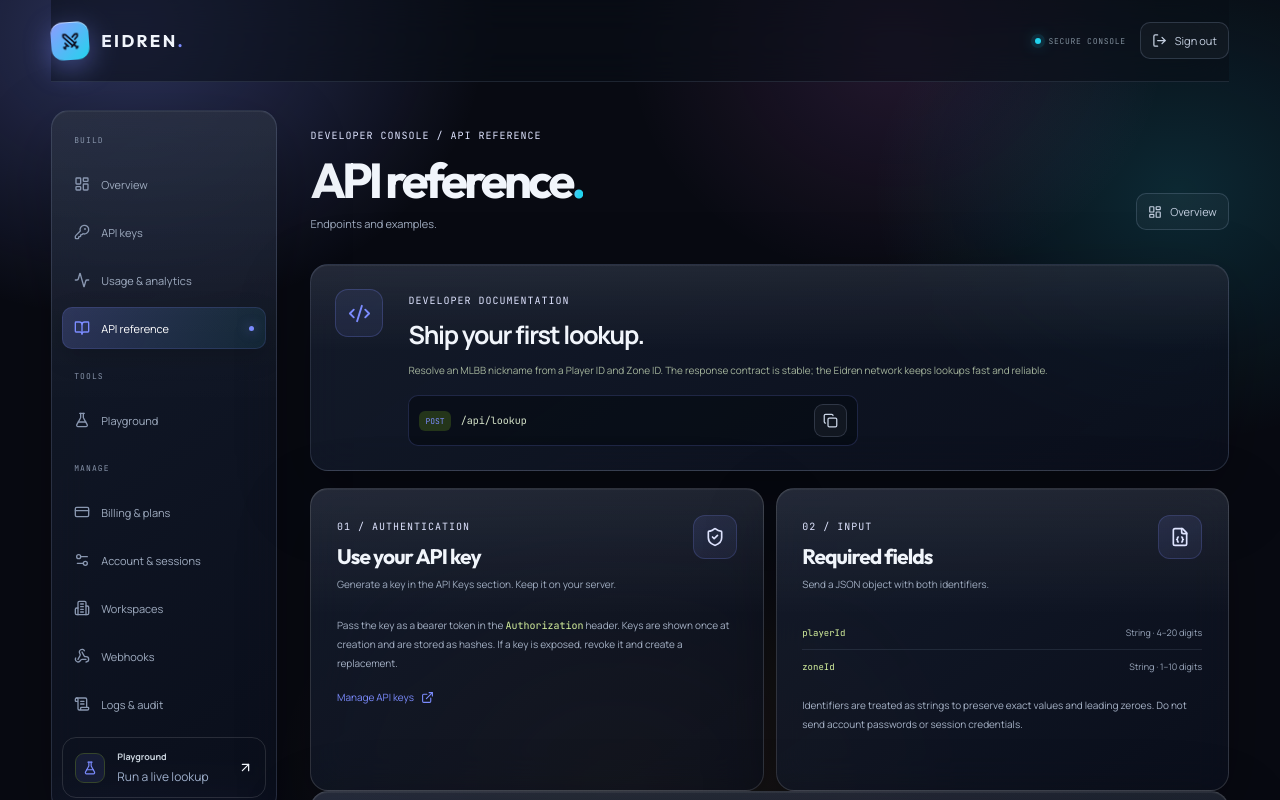
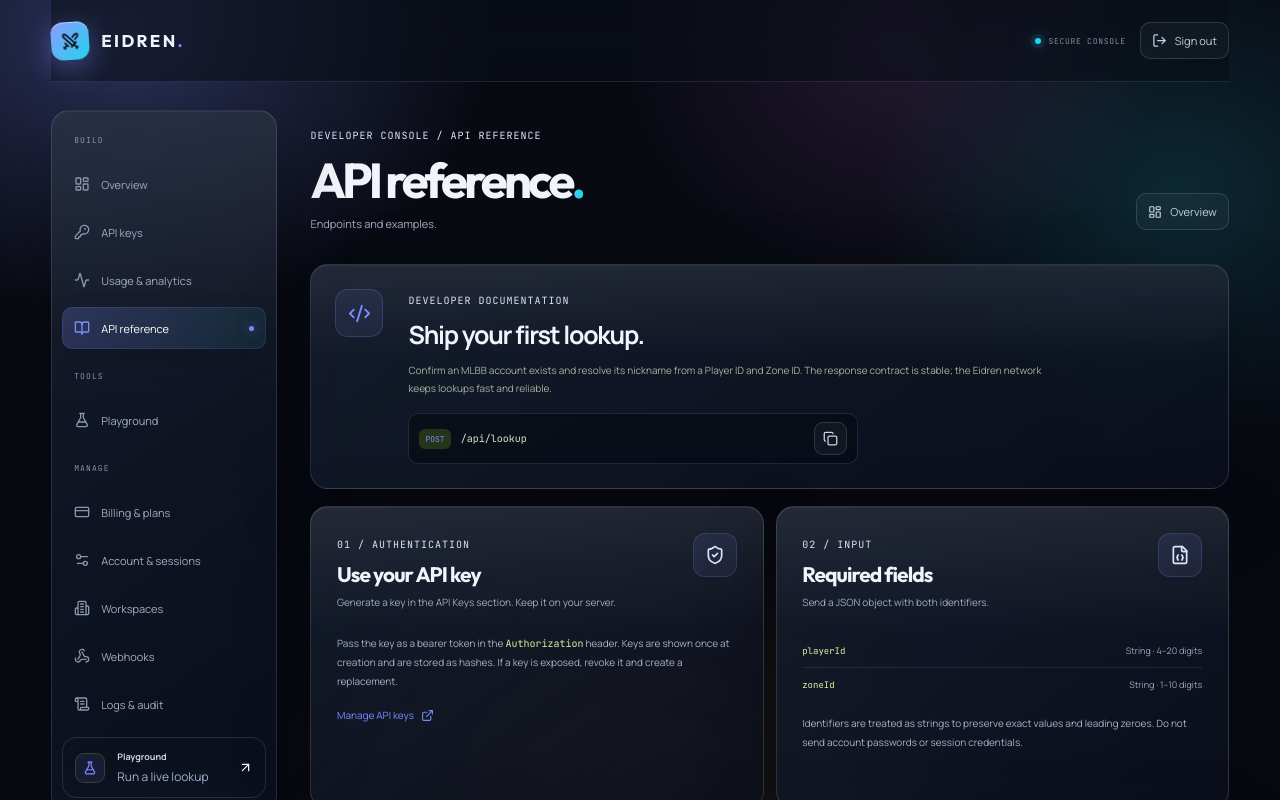
Before and after one commit to Vaelrixx/eidrencore-svg-mlbb-ign-lookup, a Next.js app: page /dashboard/docs in a window 1280 px wide. Shown: the top 800 px of the page. Built offline with nearby package versions, Linux system fonts and the light colour scheme.

Commit message:
Docs: lookup confirms existence, not ownership

```diff
--- a/src/app/dashboard/docs/page.tsx
+++ b/src/app/dashboard/docs/page.tsx
@@ -56,7 +56,7 @@
     catch { setCopied("unavailable"); }
   }
   return <ConsoleFrame>
-    <section className="docs-hero-card"><div className="docs-hero-icon"><Code2 size={23}/></div><div><span className="platform-eyebrow">DEVELOPER DOCUMENTATION</span><h2>Ship your first lookup.</h2><p>Resolve an MLBB nickname from a Player ID and Zone ID. The response contract is stable; the Eidren network keeps lookups fast and reliable.</p><div className="docs-endpoint"><span className="http-method">POST</span><code>/api/lookup</code><button className="icon-button" aria-label="Copy API endpoint" onClick={() => void copy(baseUrl + "/api/lookup", "endpoint")}>{copied === "endpoint" ? <Check size={15}/> : <Copy size={15}/>}</button></div></div></section>
+    <section className="docs-hero-card"><div className="docs-hero-icon"><Code2 size={23}/></div><div><span className="platform-eyebrow">DEVELOPER DOCUMENTATION</span><h2>Ship your first lookup.</h2><p>Confirm an MLBB account exists and resolve its nickname from a Player ID and Zone ID. The response contract is stable; the Eidren network keeps lookups fast and reliable.</p><div className="docs-endpoint"><span className="http-method">POST</span><code>/api/lookup</code><button className="icon-button" aria-label="Copy API endpoint" onClick={() => void copy(baseUrl + "/api/lookup", "endpoint")}>{copied === "endpoint" ? <Check size={15}/> : <Copy size={15}/>}</button></div></div></section>
     <div className="docs-grid">
       <section className="console-panel"><div className="console-panel-heading"><div><span className="platform-eyebrow">01 / AUTHENTICATION</span><h2>Use your API key</h2><p>Generate a key in the API Keys section. Keep it on your server.</p></div><span className="console-big-icon"><ShieldCheck size={20}/></span></div><p className="docs-body">Pass the key as a bearer token in the <code>Authorization</code> header. Keys are shown once at creation and are stored as hashes. If a key is exposed, revoke it and create a replacement.</p><Link className="docs-inline-link" href="/dashboard/keys">Manage API keys <ExternalLink size={13}/></Link></section>
       <section className="console-panel"><div className="console-panel-heading"><div><span className="platform-eyebrow">02 / INPUT</span><h2>Required fields</h2><p>Send a JSON object with both identifiers.</p></div><span className="console-big-icon"><FileJson size={20}/></span></div><div className="docs-field-list"><div><code>playerId</code><span>String · 4–20 digits</span></div><div><code>zoneId</code><span>String · 1–10 digits</span></div></div><p className="docs-body">Identifiers are treated as strings to preserve exact values and leading zeroes. Do not send account passwords or session credentials.</p></section>
@@ -81,5 +81,6 @@
     </section>
     <section className="console-panel"><div className="console-panel-heading"><div><span className="platform-eyebrow">08 / TYPESCRIPT</span><h2>Typed client for all supported games</h2><p>Copy <code>examples/typescript/eidren-client.ts</code> from the repository. No dependencies, Node 18+.</p></div><button className="quiet-button" onClick={() => void copy(supercellTsExample, "supercell-ts")}>{copied === "supercell-ts" ? <Check size={14}/> : <Copy size={14}/>} {copied === "supercell-ts" ? "Copied" : "Copy example"}</button></div><pre className="docs-code"><code>{supercellTsExample}</code></pre><p className="docs-body">The client throws <code>EidrenApiError</code> with <code>status</code>, <code>code</code>, <code>requestId</code>, and <code>retryAfterSeconds</code>. Check <code>error.retryable</code> before retrying: not-found and invalid-input errors never are. Full examples live in <code>examples/typescript/</code>.</p></section>
     <section className="console-callout"><ShieldCheck size={19}/><div><strong>Independent identity network</strong><p>Eidren is not affiliated with Moonton or Supercell. Temporary outages are never treated as proof that an account does not exist.</p></div></section>
+    <section className="console-callout"><ShieldCheck size={19}/><div><strong>Existence, not ownership</strong><p>A successful lookup confirms an account ID exists and shows its current nickname. It does not prove who controls the account. Ownership needs the player to sign in or link their own account.</p></div></section>
   </ConsoleFrame>;
 }
```
